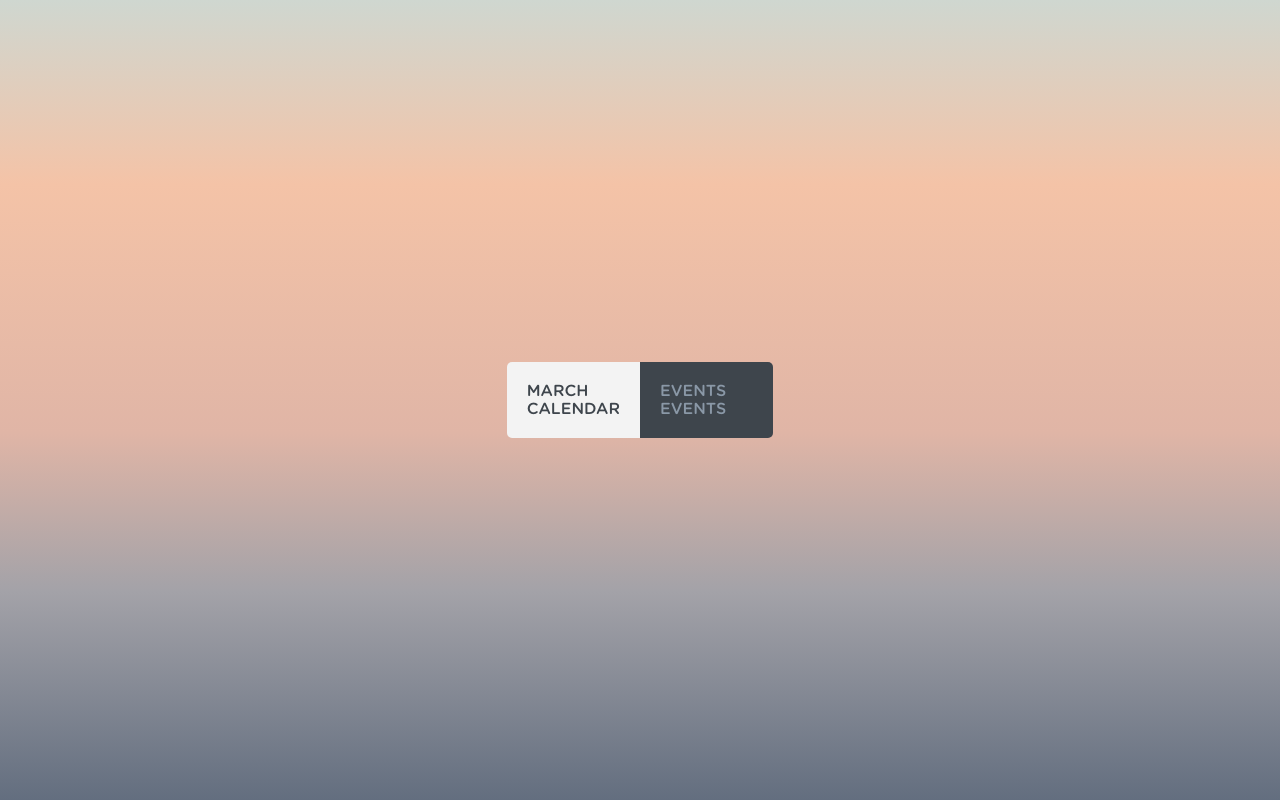
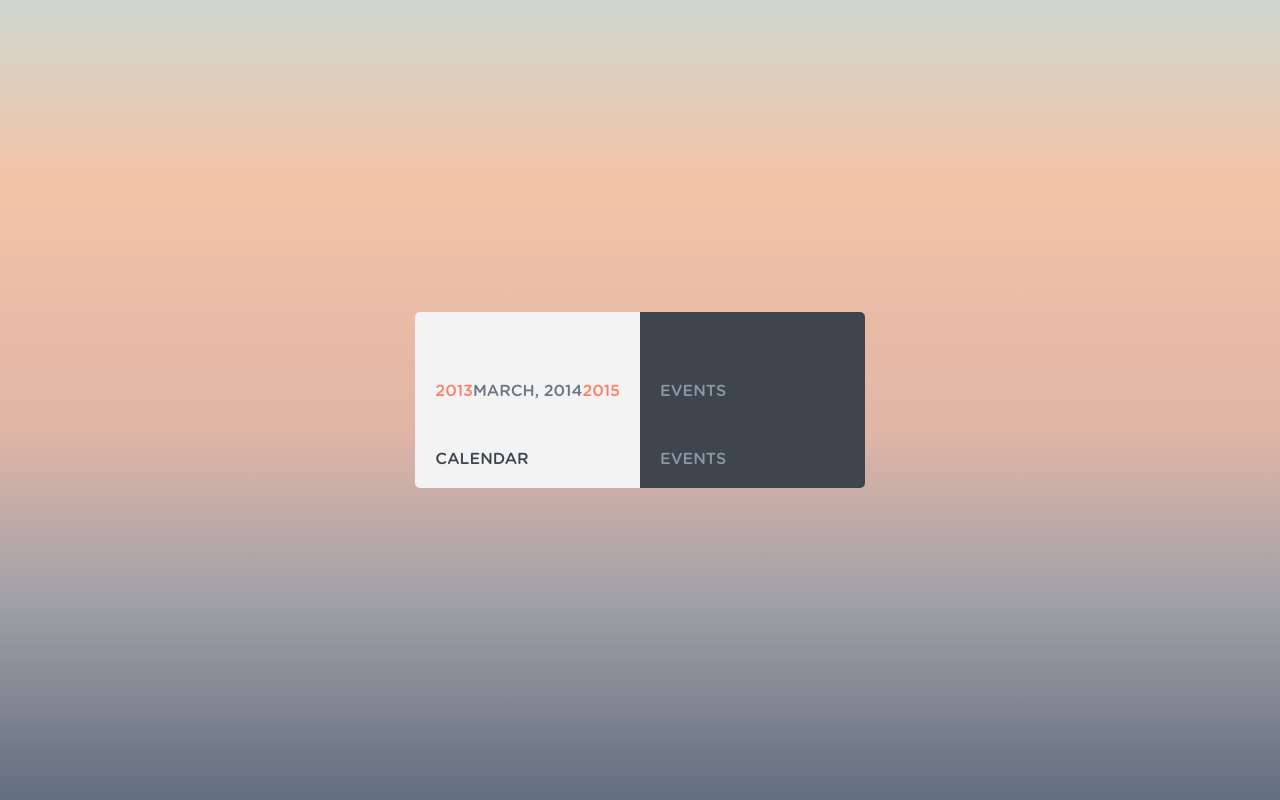
Before and after one commit to anton-marchenko/am.freebie-calendar-template, a website: page index.html in a window 1280 px wide. Drawn offline with Linux system fonts and the light colour scheme.

Commit message:
feat: add header months

```diff
--- a/index.html
+++ b/index.html
@@ -1,16 +1,20 @@
 <!DOCTYPE html>
 <html lang="en">
+
 <head>
     <meta charset="UTF-8">
     <meta name="viewport" content="width=device-width, initial-scale=1.0">
     <title>Freebie Calendar Template</title>
     <link rel="stylesheet" href="css/style.css">
 </head>
+
 <body>
     <div class="calendar-outer">
         <div class="calendar">
             <div class="header">
-                March
+                <div class="prev-year">2013</div>
+                <div class="curr-month">March, 2014</div>
+                <div class="next-year">2015</div>
             </div>
             <div class="content">
                 Calendar
@@ -26,4 +30,5 @@
         </div>
     </div>
 </body>
+
 </html>
--- a/scss/style.scss
+++ b/scss/style.scss
@@ -63,6 +63,18 @@ body {
     text-transform: uppercase;
 
     .header {
+        display: flex;
+        padding-top: 50px;
+        padding-bottom: 50px;
+
+        .prev-year,
+        .next-year {
+            color: $c-salmon;
+        }
+
+        .curr-month {
+            color: $c-pale-sky;
+        }
     }
 }
 
```
Also changed, not shown: css/style.css.
